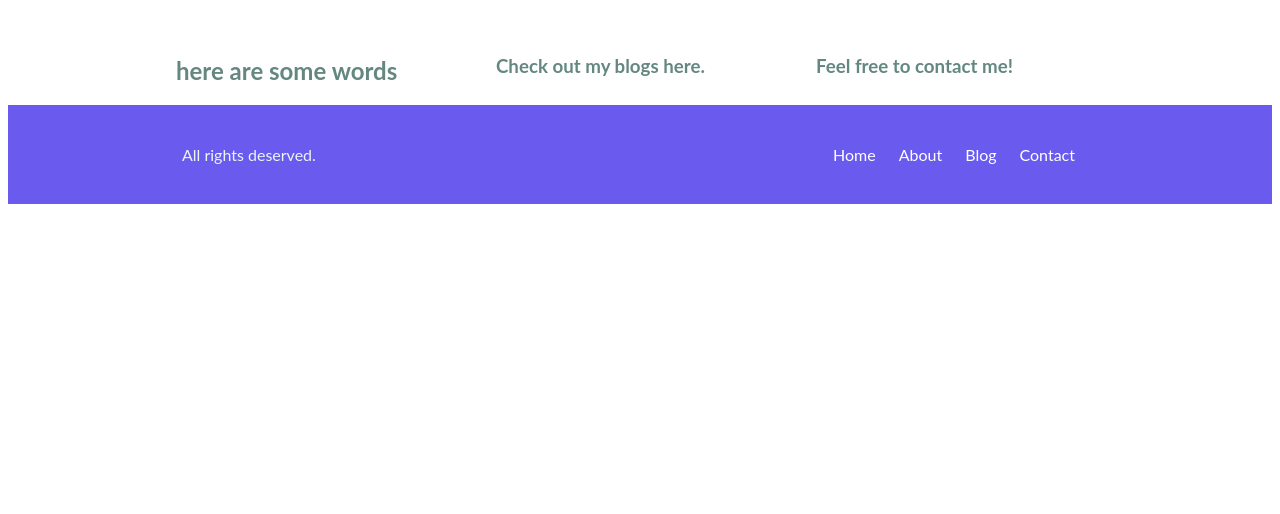
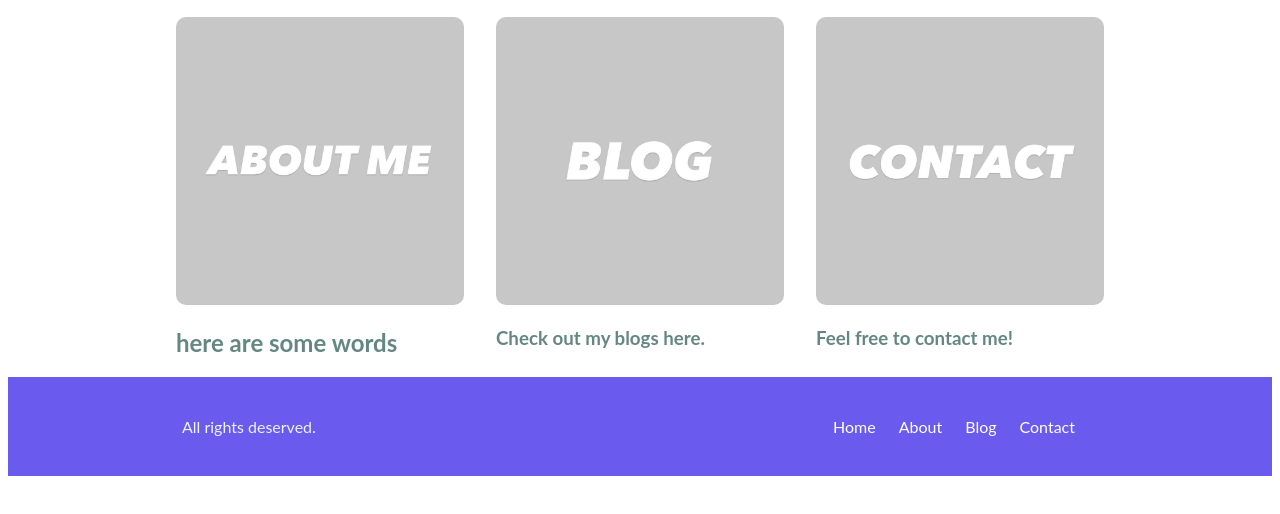
Before and after one commit to Chows23/personal-project, a plain HTML site: page index.html in a window 1280 px wide. Shown: the part 216-730 px from the top of the page. Drawn offline with Linux system fonts and the light colour scheme.

Commit message:
adds pictures to the index.html.

```diff
--- a/index.html
+++ b/index.html
@@ -35,7 +35,7 @@
       <h2 class="mottoText">
         Here are your motto
       </h2>
-      <a href=#><img src="" alt=""></a>
+      <a href=#><img src="a-me.jpg" alt=""></a>
       <h2>here are some words</h2>
 
     </section>
@@ -43,7 +43,7 @@
       <h2>
         BLOG
       </h2>
-      <a href=#><img src="" alt=""></a>
+      <a href=#><img src="b.jpg" alt=""></a>
       <h3>
         Check out my blogs here.
       </h3>
@@ -53,7 +53,7 @@
       <h2 >
         CONTACT
       </h2>
-      <a href=#><img src="" alt=""></a>
+      <a href=#><img src="c.jpg" alt=""></a>
 
       <h3>
         Feel free to contact me!
```
